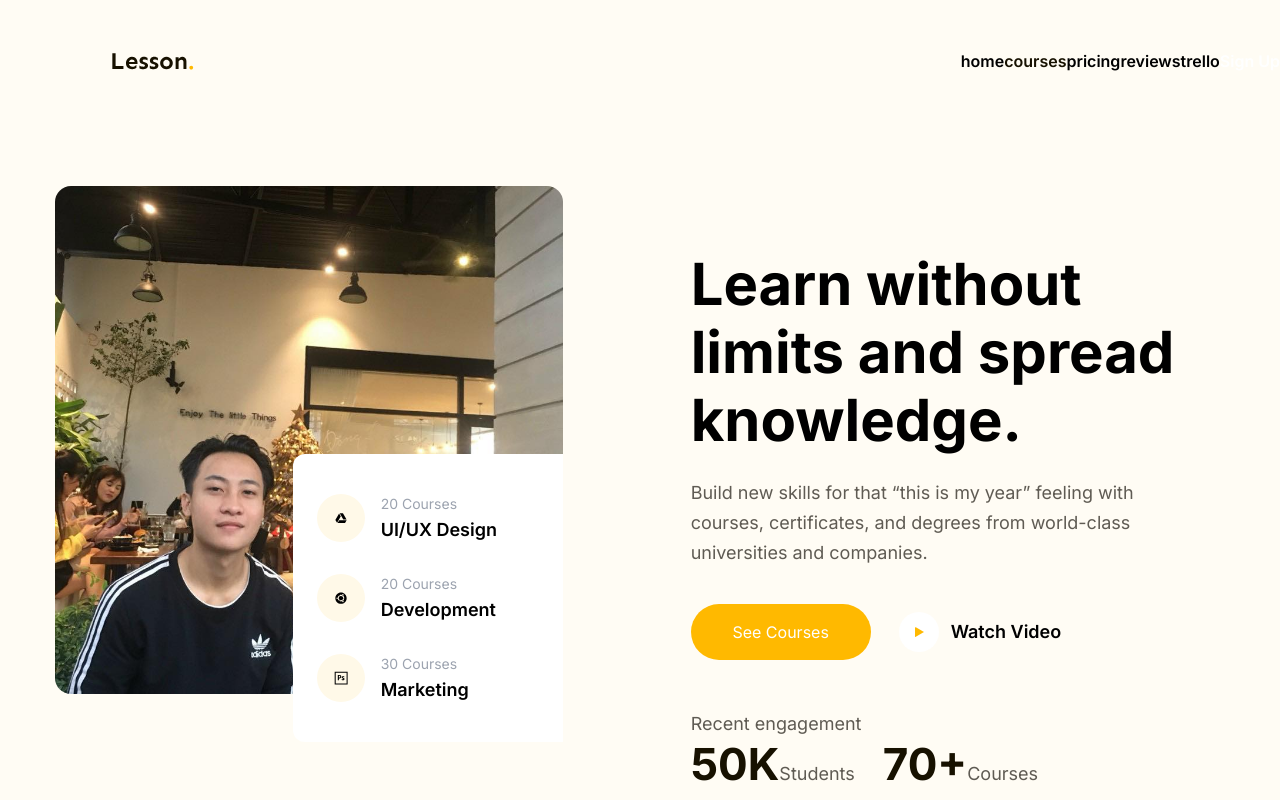
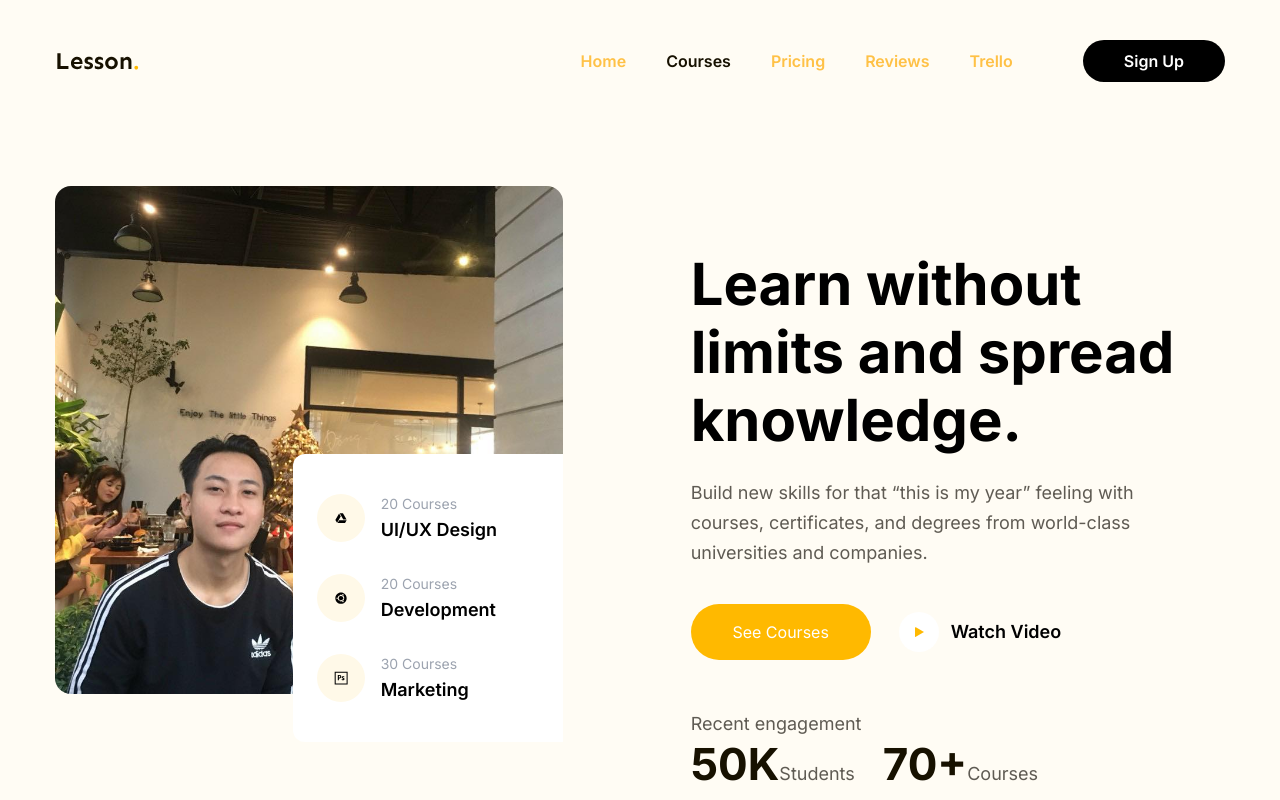
Before and after one commit to hoangvan47/my-app, a Next.js app: page / in a window 1280 px wide. Shown: the top 800 px of the page. Built offline with nearby package versions, Linux system fonts and the light colour scheme.

Commit message:
no message

```diff
--- a/tailwind.config.js
+++ b/tailwind.config.js
@@ -4,6 +4,7 @@ module.exports = {
     "./src/pages/**/*.{js,ts,jsx,tsx,mdx}",
     "./src/components/**/*.{js,ts,jsx,tsx,mdx}",
     "./src/app/**/*.{js,ts,jsx,tsx,mdx}",
+    "./src/layouts/**/*.{js,ts,jsx,tsx,mdx}",
   ],
   theme: {
     extend: {
```
